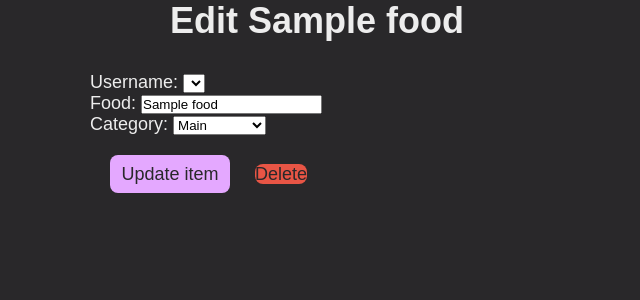
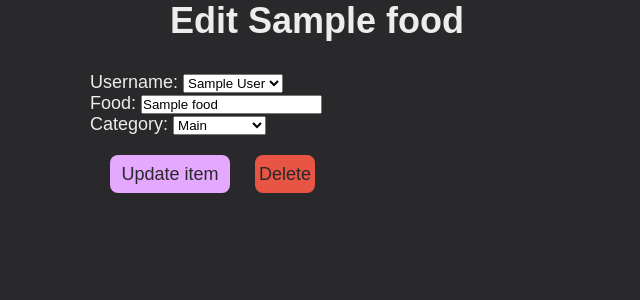
Before and after one commit to frasey/Roll_for, a Flask app: page /food/1/edit in a window 1280 px wide. Shown: the part 78-378 px from the top of the page, without its empty margins (0-640 px from the left). Run offline with Flask 3, Linux system fonts and the light colour scheme; tables that the repository leaves empty hold one stand-in row (values such as "Sample post"); lists and menus that the app fills with data are empty; some libraries are stand-ins or nearby versions.

Commit message:
fixed edit dropdown and delete button css

```diff
--- a/controllers/food_controller.py
+++ b/controllers/food_controller.py
@@ -76,7 +76,8 @@ def update_food(id):
 @food_blueprint.route("/food/<id>/edit")
 def edit_food(id):
     food = Food.query.get(id)
-    return render_template("food/edit.jinja", food=food)
+    users = User.query.all()
+    return render_template("food/edit.jinja", food=food, users=users)
 
 # DELETE
 @food_blueprint.route("/food/<id>/delete")
--- a/static/style.css
+++ b/static/style.css
@@ -174,8 +174,6 @@ a:visited {
 /* Show all list */
 .food-list {
   font-size: large;
-  display: flex;
-  flex-direction: column;
 }
 
 .food-list__items a {
@@ -213,11 +211,13 @@ a:visited {
 
 .edit-delete-btn {
   height: 38px;
-  width: 38px;
+  width: 60px;
   line-height: 38px;
   background-color: #E85545;
   color:#29282A;
   text-decoration: none;
   border: none;
   border-radius: 8px;
+  display: inline-block;
+  text-align: center;
 }
--- a/templates/food/edit.jinja
+++ b/templates/food/edit.jinja
@@ -7,7 +7,9 @@
         <label class="edit-form__label" for="user">Username:</label>
         <select name="user_id" id="user">
             {% for user in users %}
-                <option value="{{ user.id }}">{{ user.name }}</option>
+                <option {% if user.id == food.user_id %}
+                    selected
+                {% endif %}value="{{ user.id }}">{{ user.name }}</option>
             {% endfor %}
         </select>
     </div>
@@ -24,8 +26,10 @@
             <option value="sweet">Sweet</option>
         </select>
     </div>
-    <button class="edit-submit-btn" type="submit">Update item</button>
-    <a class="edit-delete-btn" href="/food/{{ food.id }}/delete">Delete</a>
+    <div>
+        <button class="edit-submit-btn" type="submit">Update item</button>
+        <a class="edit-delete-btn" href="/food/{{ food.id }}/delete">Delete</a>
+    </div>
 </form>
 
 {% endblock content %}
```
